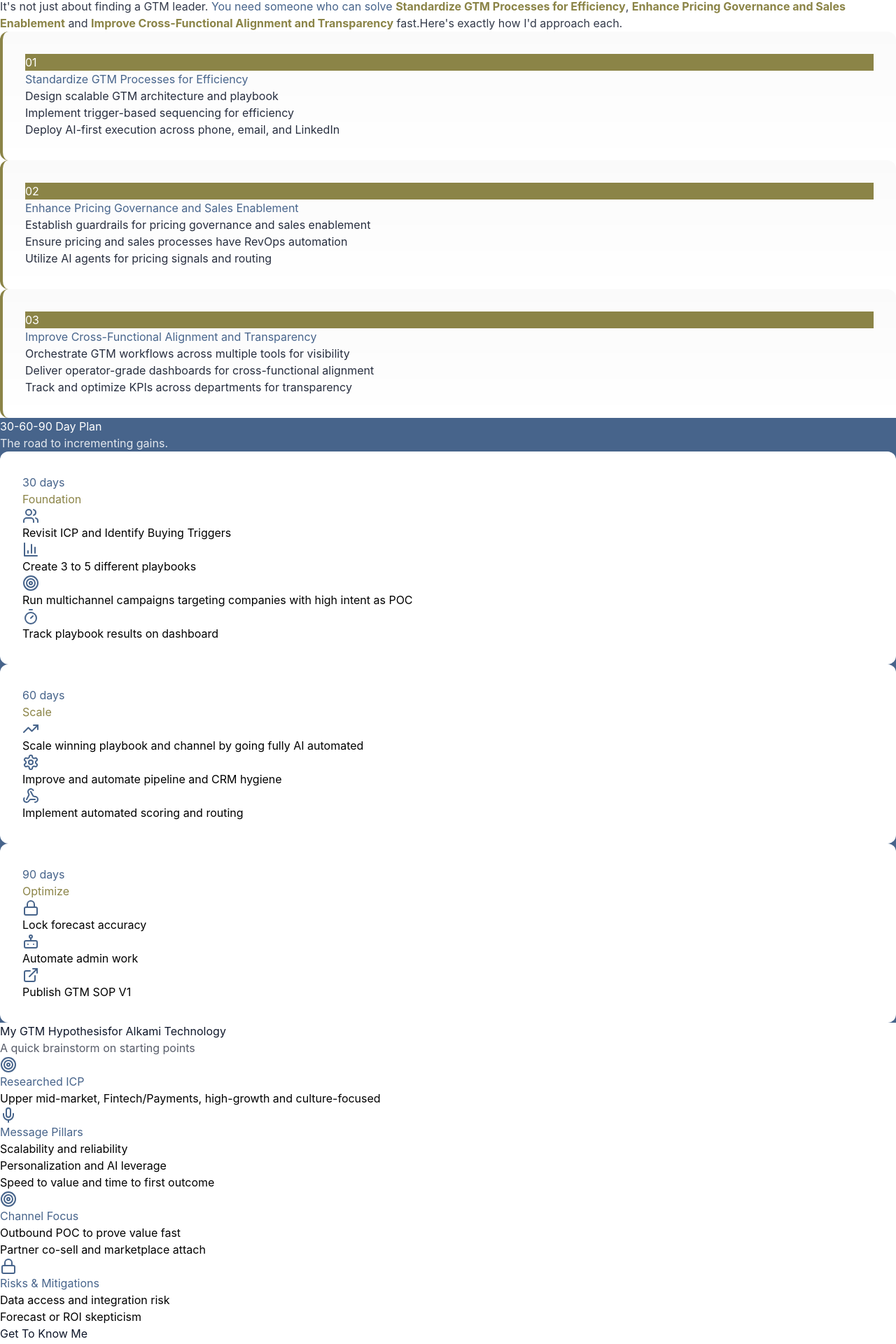
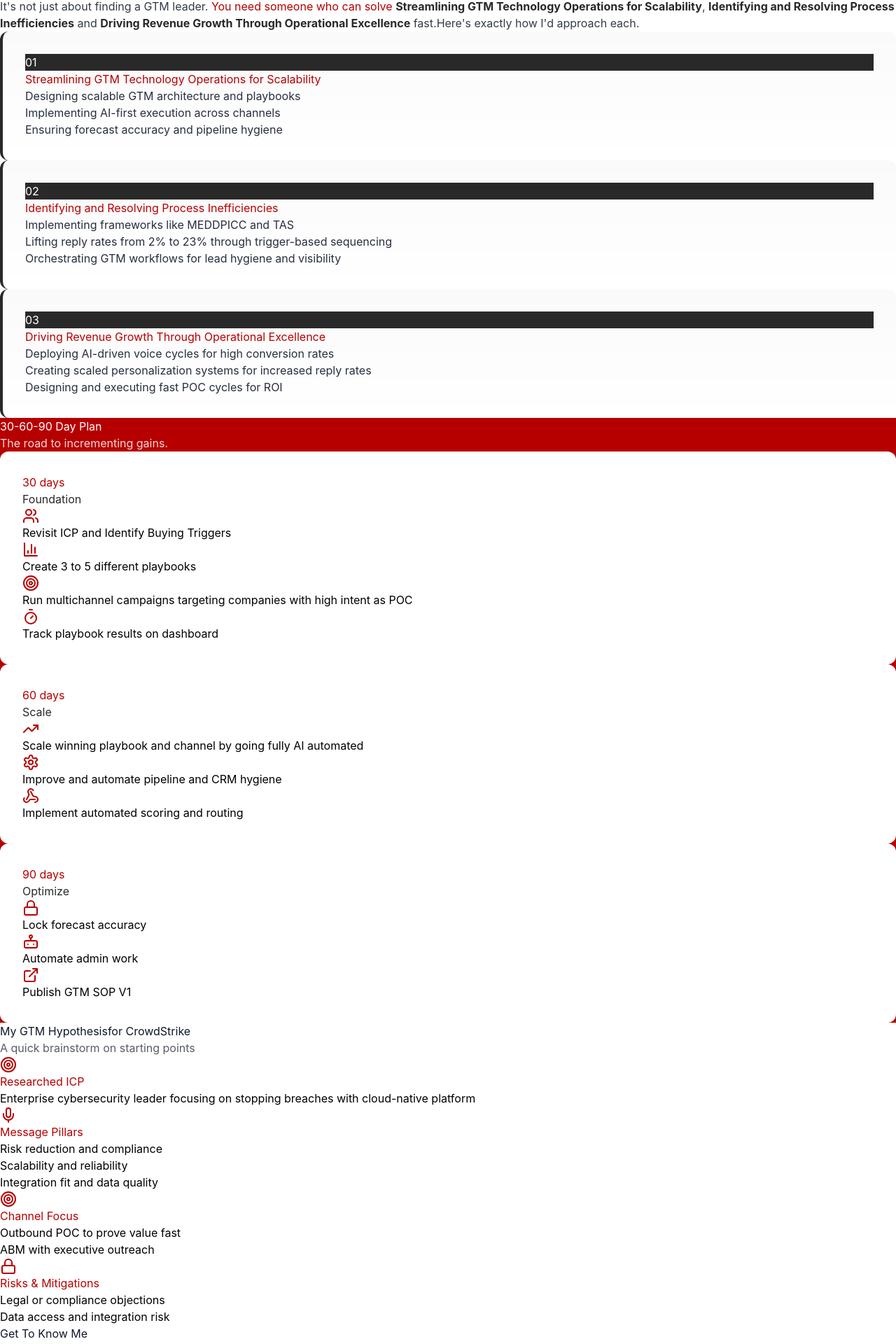
Before and after one commit to ricatroliveira-ai/gtm-landing-page, a React (Vite) app in the folder gtm-landing/: page / in a window 1280 px wide. Shown: the part 737-2657 px from the top of the page at 70% size. Built offline with nearby package versions, Linux system fonts and the light colour scheme.

Commit message:
Update App.tsx

```diff
--- a/gtm-landing/src/App.tsx
+++ b/gtm-landing/src/App.tsx
@@ -37,7 +37,7 @@ export type GTMPageConfig = {
 function pickTextFor(bgHex: string): "#000000" | "#FFFFFF" {
   const hex = bgHex.replace("#", "");
   const r = parseInt(hex.substring(0, 2), 16);
-  const g = parseInt(hex.substring(2, 4), 16);
+  const g = parseInt(hex.substring(4, 6), 16);
   const b = parseInt(hex.substring(4, 6), 16);
   const yiq = (r * 299 + g * 587 + b * 114) / 1000;
   return yiq >= 128 ? "#000000" : "#FFFFFF";
@@ -50,32 +50,32 @@ const toList = (v: string | string[] | undefined): string[] =>
 // ✅ Make.com: replace the token below with your raw JSON (object, not a quoted string)
 const RAW_CONFIG = {
   "company": {
-    "name": "Alkami Technology",
-    "role": "Sr Director, Product Management (GTM)"
+    "name": "CrowdStrike",
+    "role": "GTM Technology Operations Director (Remote)"
   },
   "challenges": [
     {
-      "title": "Standardize GTM Processes for Efficiency",
+      "title": "Streamlining GTM Technology Operations for Scalability",
       "approach": [
-        "Design scalable GTM architecture and playbook",
-        "Implement trigger-based sequencing for efficiency",
-        "Deploy AI-first execution across phone, email, and LinkedIn"
+        "Designing scalable GTM architecture and playbooks",
+        "Implementing AI-first execution across channels",
+        "Ensuring forecast accuracy and pipeline hygiene"
       ]
     },
     {
-      "title": "Enhance Pricing Governance and Sales Enablement",
+      "title": "Identifying and Resolving Process Inefficiencies",
       "approach": [
-        "Establish guardrails for pricing governance and sales enablement",
-        "Ensure pricing and sales processes have RevOps automation",
-        "Utilize AI agents for pricing signals and routing"
+        "Implementing frameworks like MEDDPICC and TAS",
+        "Lifting reply rates from 2% to 23% through trigger-based sequencing",
+        "Orchestrating GTM workflows for lead hygiene and visibility"
       ]
     },
     {
-      "title": "Improve Cross-Functional Alignment and Transparency",
+      "title": "Driving Revenue Growth Through Operational Excellence",
       "approach": [
-        "Orchestrate GTM workflows across multiple tools for visibility",
-        "Deliver operator-grade dashboards for cross-functional alignment",
-        "Track and optimize KPIs across departments for transparency"
+        "Deploying AI-driven voice cycles for high conversion rates",
+        "Creating scaled personalization systems for increased reply rates",
+        "Designing and executing fast POC cycles for ROI"
       ]
     }
   ],
@@ -86,34 +86,33 @@ const RAW_CONFIG = {
   ],
   "trackRecord": [
     "$1.2M in qualified pipeline in 4 months",
-    "0.08% spam complaints",
-    "0.9% unsubscribe rate",
-    "6x increase in meetings"
+    "2% to 23% reply rate lift",
+    "14% to 31% reply-to-meeting conversion"
   ],
   "icp": {
     "demographics": [
-      "Upper mid-market, Fintech/Payments, high-growth and culture-focused"
+      "Enterprise cybersecurity leader focusing on stopping breaches with cloud-native platform"
     ],
     "messagePillars": [
+      "Risk reduction and compliance",
       "Scalability and reliability",
-      "Personalization and AI leverage",
-      "Speed to value and time to first outcome"
+      "Integration fit and data quality"
     ],
     "channelFocus": [
       "Outbound POC to prove value fast",
-      "Partner co-sell and marketplace attach"
+      "ABM with executive outreach"
     ],
     "riskMitigation": [
-      "Data access and integration risk",
-      "Forecast or ROI skepticism"
+      "Legal or compliance objections",
+      "Data access and integration risk"
     ]
   },
   "theme": {
-    "primary": "#8B8447",
-    "secondary": "#BAA769",
-    "accent": "#47648B"
+    "primary": "#292929",
+    "secondary": "#FC0000",
+    "accent": "#B60000"
   },
-  "sendsparkUrl": "https://sendspark.com/share/jscpyrqr6capxz2vfkezuaq6asz5eevq"
+  "sendsparkUrl": "https://sendspark.com/share/rcgn52z134f5wx7xlmbi33pon0tvu829"
 } as unknown as GTMPageConfig;
 
 const CONFIG: GTMPageConfig = {
```
